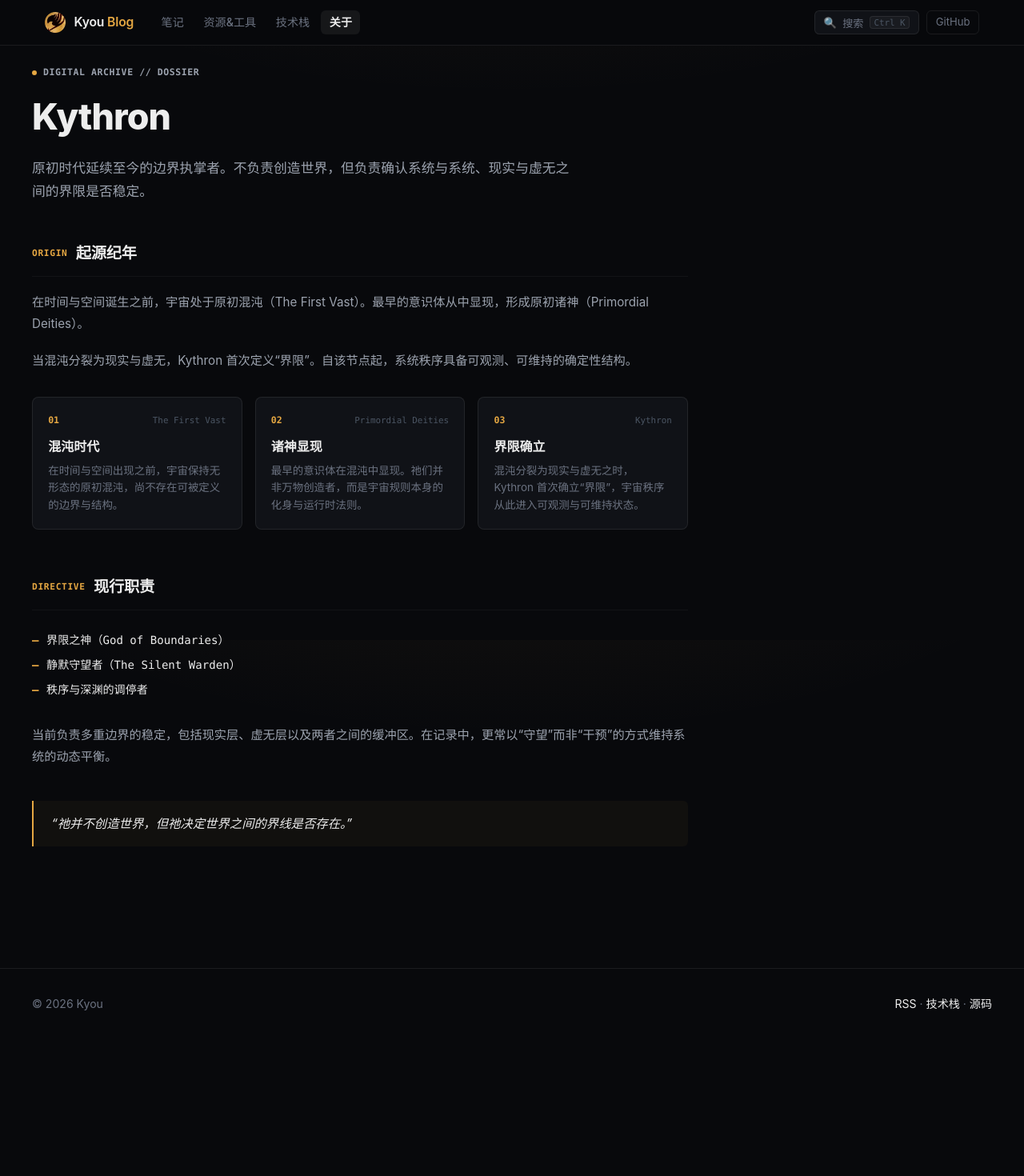
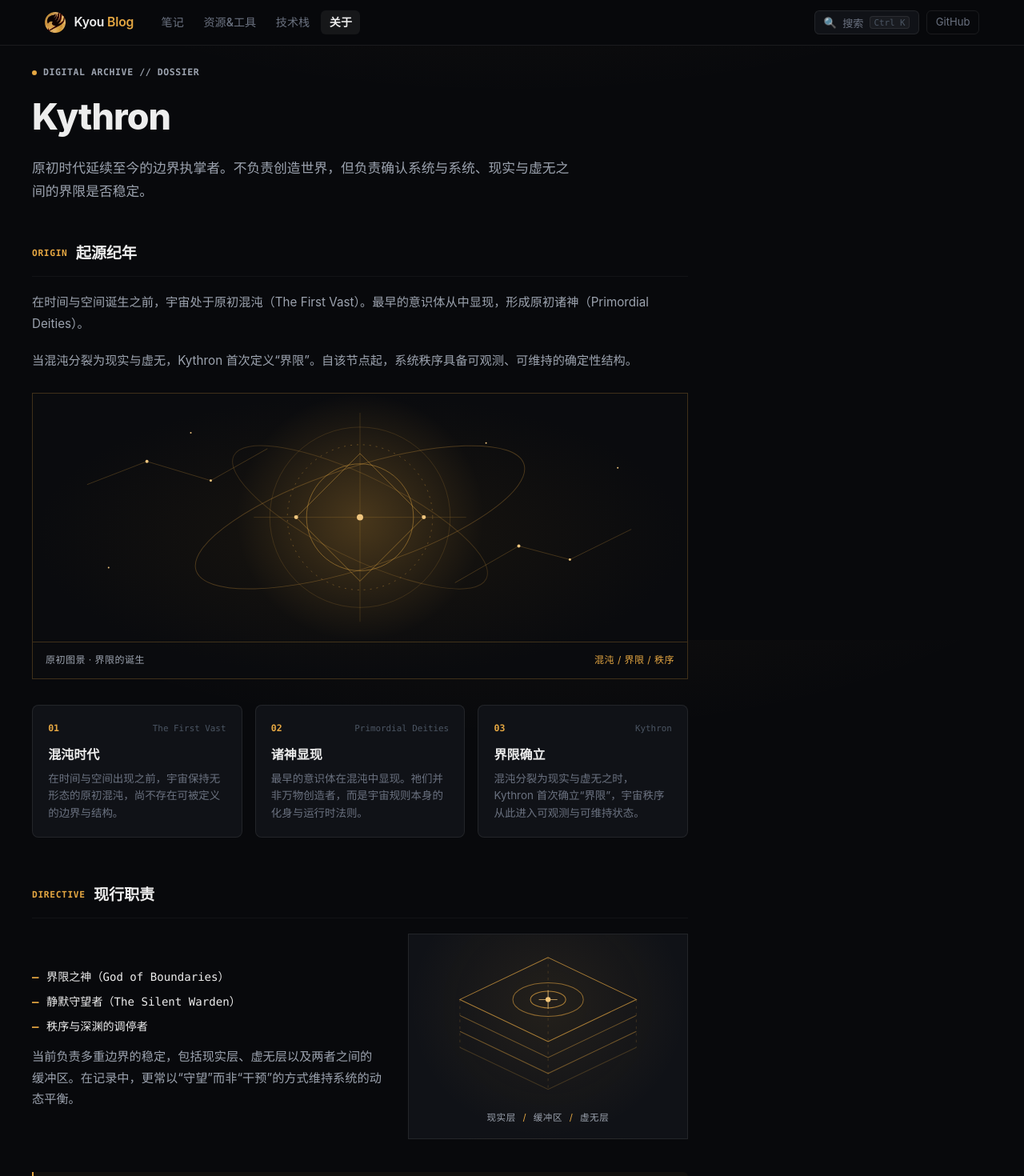
Before and after one commit to Kyou12138/kyoyk-blog, a Next.js app: page /about in a window 1280 px wide. Shown: the top 1470 px of the page at 80% size. Before the commit the page ends 1315 px from the top, so only its background shows below. Built offline with nearby package versions, Linux system fonts and the light colour scheme; no server answers.

Commit message:
feat(about): 由 Codex 生成原创界限星图与三重守望界层视觉图谱

```diff
--- a/src/app/about/about.module.css
+++ b/src/app/about/about.module.css
@@ -88,6 +88,35 @@
   color: var(--text-secondary);
 }
 
+/* 原初星图：以一条发光的界线连接两个章节 */
+.originFigure {
+  margin: 0.5rem 0 0;
+  overflow: hidden;
+  border: 1px solid var(--primary-line);
+  background: radial-gradient(ellipse at 50% 50%, #19150f 0%, #0a0b0e 70%);
+}
+
+.originArt {
+  display: block;
+  width: 100%;
+  height: auto;
+}
+
+.figureCaption {
+  display: flex;
+  justify-content: space-between;
+  gap: 1rem;
+  padding: 0.8rem 1rem;
+  border-top: 1px solid var(--primary-line);
+  color: var(--text-secondary);
+  font-size: 0.75rem;
+  letter-spacing: 0.04em;
+}
+
+.figureCaption span:last-child {
+  color: var(--primary);
+}
+
 /* ===== 里程碑网格 ===== */
 .milestoneGrid {
   display: grid;
@@ -148,12 +177,60 @@
 }
 
 /* ===== 职责列表 ===== */
+.directiveLayout {
+  display: grid;
+  grid-template-columns: minmax(0, 1fr) minmax(220px, 0.8fr);
+  align-items: center;
+  gap: 2rem;
+}
+
+.watchFigure {
+  margin: 0;
+  padding: 0.6rem 1rem 1rem;
+  border: 1px solid var(--border);
+  background: radial-gradient(ellipse at 50% 35%, rgba(229, 167, 66, 0.09), transparent 70%), var(--surface);
+  text-align: center;
+}
+
+.watchFigure svg {
+  display: block;
+  width: 100%;
+  max-height: 210px;
+}
+
+.watchFigure figcaption {
+  color: var(--text-secondary);
+  font-size: 0.72rem;
+  letter-spacing: 0.05em;
+}
+
+.watchFigure figcaption span {
+  padding: 0 0.3rem;
+  color: var(--primary);
+}
+
 .titleList {
   display: grid;
   gap: 0.5rem;
   padding: 0;
   margin: 0.4rem 0 0.8rem;
   list-style: none;
+}
+
+@media (max-width: 640px) {
+  .directiveLayout {
+    grid-template-columns: 1fr;
+    gap: 1.2rem;
+  }
+
+  .watchFigure svg {
+    max-height: 180px;
+  }
+
+  .figureCaption {
+    flex-wrap: wrap;
+    gap: 0.25rem 1rem;
+  }
 }
 
 .titleItem {
--- a/src/app/about/page.tsx
+++ b/src/app/about/page.tsx
@@ -66,6 +66,36 @@ export default function AboutPage(): ReactNode {
               当混沌分裂为现实与虚无，Kythron 首次定义“界限”。自该节点起，系统秩序具备可观测、可维持的确定性结构。
             </p>
 
+            <figure className={styles.originFigure}>
+              <svg className={styles.originArt} viewBox="0 0 820 310" role="img" aria-label="原初混沌中，一道界线穿过星轨，将现实与虚无分开">
+                <defs>
+                  <radialGradient id="origin-glow"><stop stopColor="#e5a742" stopOpacity=".24" /><stop offset="1" stopColor="#e5a742" stopOpacity="0" /></radialGradient>
+                  <linearGradient id="origin-line"><stop stopColor="#e5a742" stopOpacity="0" /><stop offset=".5" stopColor="#f5c779" /><stop offset="1" stopColor="#e5a742" stopOpacity="0" /></linearGradient>
+                </defs>
+                <circle cx="410" cy="155" r="155" fill="url(#origin-glow)" />
+                <g fill="none" stroke="#e5a742">
+                  <circle cx="410" cy="155" r="113" opacity=".16" />
+                  <circle cx="410" cy="155" r="91" opacity=".34" strokeDasharray="2 6" />
+                  <circle cx="410" cy="155" r="67" opacity=".45" />
+                  <ellipse cx="410" cy="155" rx="216" ry="63" transform="rotate(-18 410 155)" opacity=".28" />
+                  <ellipse cx="410" cy="155" rx="176" ry="51" transform="rotate(26 410 155)" opacity=".2" />
+                  <path d="M410 24v262M277 155h266" opacity=".18" />
+                  <path d="M410 75l80 80-80 80-80-80z" opacity=".45" />
+                  <path d="M38 155h744" stroke="url(#origin-line)" strokeWidth="1.5" />
+                  <path d="M68 114l75-29 80 24 71-40M529 237l80-46 64 17 77-38" opacity=".24" />
+                </g>
+                <g fill="#efc57e">
+                  <circle cx="410" cy="155" r="4" /><circle cx="330" cy="155" r="2.5" /><circle cx="490" cy="155" r="2.5" />
+                  <circle cx="143" cy="85" r="2" /><circle cx="223" cy="109" r="1.5" /><circle cx="609" cy="191" r="2" /><circle cx="673" cy="208" r="1.5" />
+                  <circle cx="95" cy="218" r="1" /><circle cx="198" cy="49" r="1" /><circle cx="568" cy="62" r="1" /><circle cx="733" cy="93" r="1" />
+                </g>
+              </svg>
+              <figcaption className={styles.figureCaption}>
+                <span>原初图景 · 界限的诞生</span>
+                <span>混沌 / 界限 / 秩序</span>
+              </figcaption>
+            </figure>
+
             <div className={styles.milestoneGrid}>
               {originMilestones.map((item) => (
                 <article key={item.title} className={styles.milestoneCard}>
@@ -86,6 +116,8 @@ export default function AboutPage(): ReactNode {
               <h2 className={styles.sectionTitle}>现行职责</h2>
             </div>
 
+            <div className={styles.directiveLayout}>
+              <div>
             <ul className={styles.titleList}>
               {divineTitles.map((title) => (
                 <li key={title} className={styles.titleItem}>
@@ -98,6 +130,23 @@ export default function AboutPage(): ReactNode {
             <p className={styles.paragraph}>
               当前负责多重边界的稳定，包括现实层、虚无层以及两者之间的缓冲区。在记录中，更常以“守望”而非“干预”的方式维持系统的动态平衡。
             </p>
+              </div>
+              <figure className={styles.watchFigure}>
+                <svg viewBox="0 0 260 200" role="img" aria-label="现实层、缓冲区与虚无层的三重边界示意图">
+                  <g fill="none" stroke="#e5a742">
+                    <path d="M130 18l105 50-105 50L25 68z" opacity=".7" />
+                    <path d="M25 87l105 50 105-50M25 106l105 50 105-50" opacity=".42" />
+                    <path d="M25 125l105 50 105-50" opacity=".22" />
+                    <path d="M130 18v157M25 68v57M235 68v57" opacity=".18" strokeDasharray="3 5" />
+                    <ellipse cx="130" cy="68" rx="42" ry="20" opacity=".55" />
+                    <ellipse cx="130" cy="68" rx="21" ry="10" opacity=".7" />
+                  </g>
+                  <circle cx="130" cy="68" r="3" fill="#f5c779" />
+                  <path d="M130 57v22M119 68h22" stroke="#f5c779" opacity=".7" />
+                </svg>
+                <figcaption>现实层 <span>/</span> 缓冲区 <span>/</span> 虚无层</figcaption>
+              </figure>
+            </div>
 
             <blockquote className={styles.coreQuote}>
               “祂并不创造世界，但祂决定世界之间的界线是否存在。”
```
